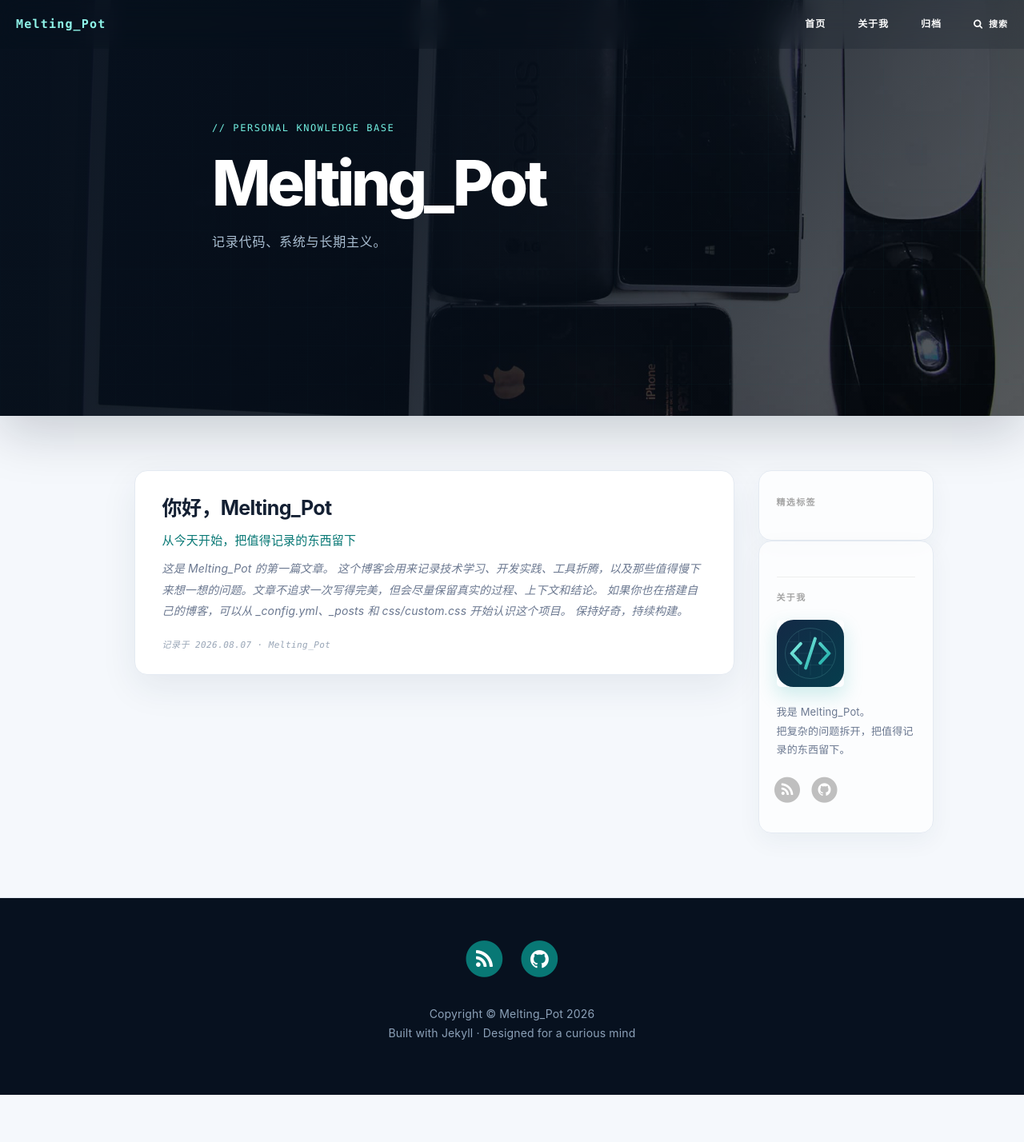
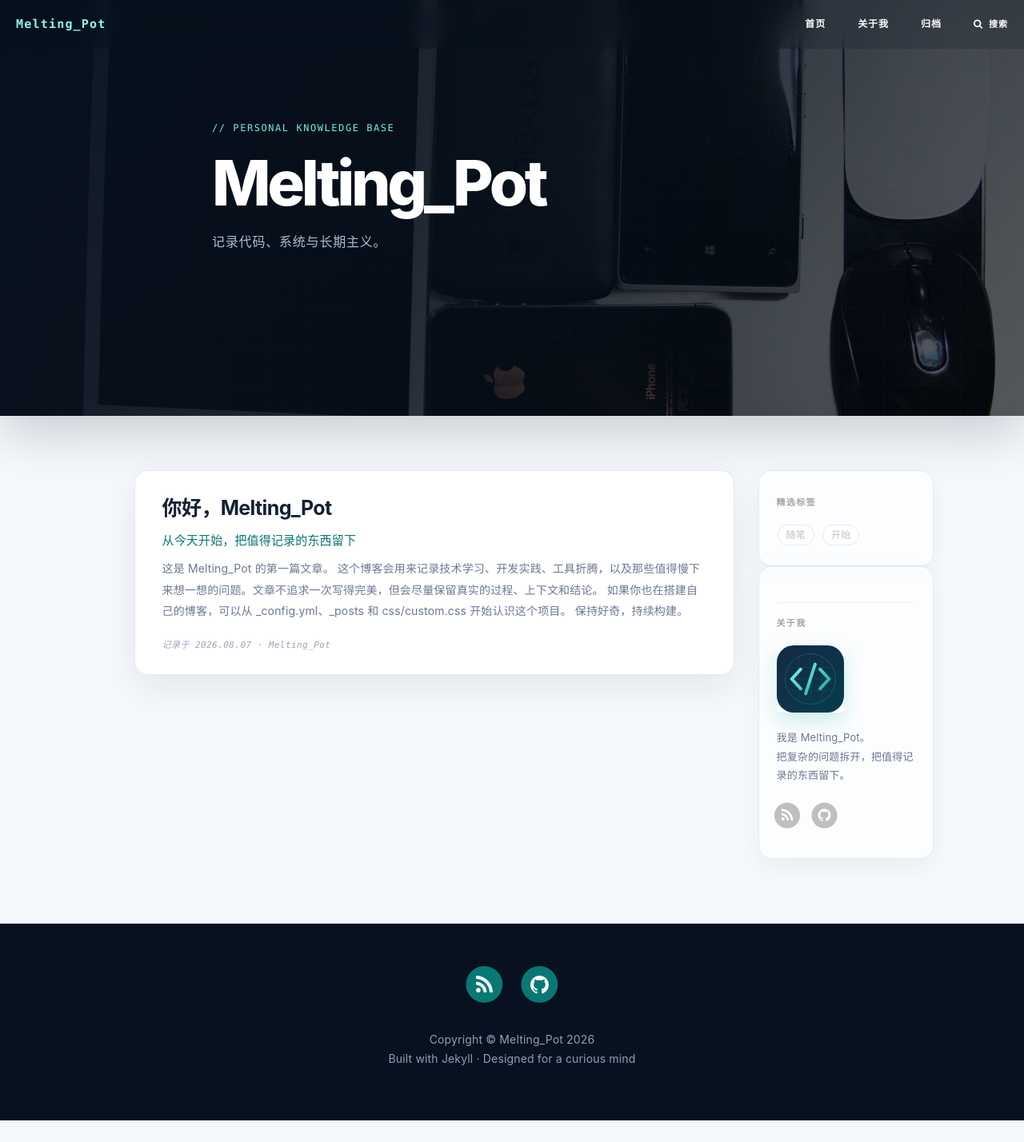
Before and after one commit to adelmagical742/adelmagical742.github.io, a Jekyll site: the page built from index.html, in a window 1280 px wide. Shown: the whole page at 80% size. Built offline with Jekyll 4.4.1, drawn with Linux system fonts in a browser that asks for light colours; nearby versions of some CDN libraries; the list of posts is cut into pages by our own code; comment, search, counter and statistics services are not loaded; before the commit the page ends 1396 px from its top, so only the background shows below that.

Commit message:
Polish blog cards and tags

```diff
--- a/_config.yml
+++ b/_config.yml
@@ -80,7 +80,7 @@ sidebar-avatar: img/avatar-lab.svg
 
 # Featured Tags
 featured-tags: true # whether or not using Feature-Tags
-featured-condition-size: 1 # A tag will be featured if the size of it is more than this condition value
+featured-condition-size: 0 # 新博客从第一篇文章开始展示标签
 
 # Progressive Web Apps
 chrome-tab-theme-color: "#000000"
--- a/css/custom.css
+++ b/css/custom.css
@@ -185,6 +185,7 @@ header.intro-header .header-mask {
 .post-preview .post-content-preview {
   color: var(--muted);
   font-size: 14px;
+  font-style: normal;
   line-height: 1.9;
 }
 
```
Also changed, not shown: 1 other file.
